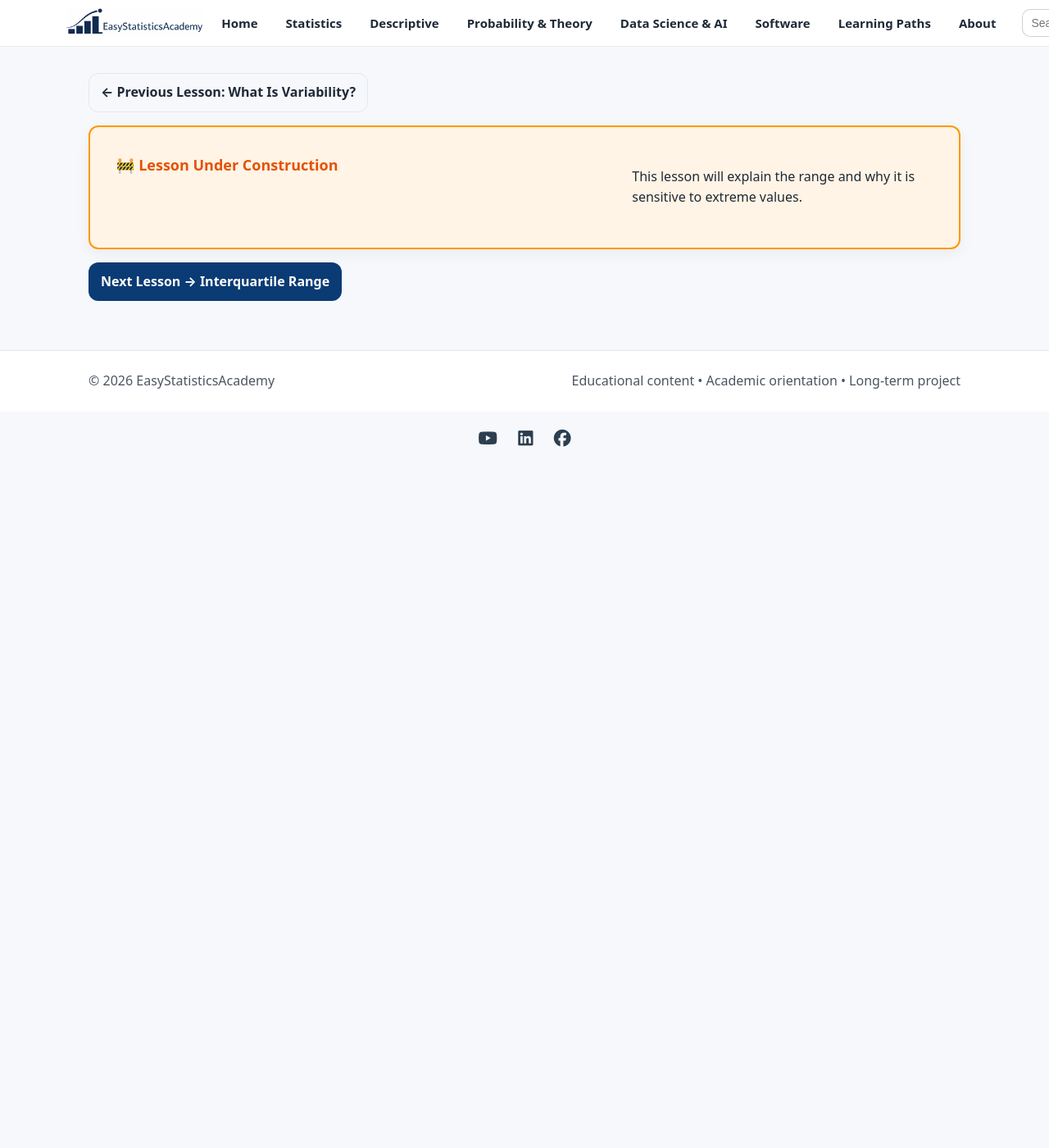
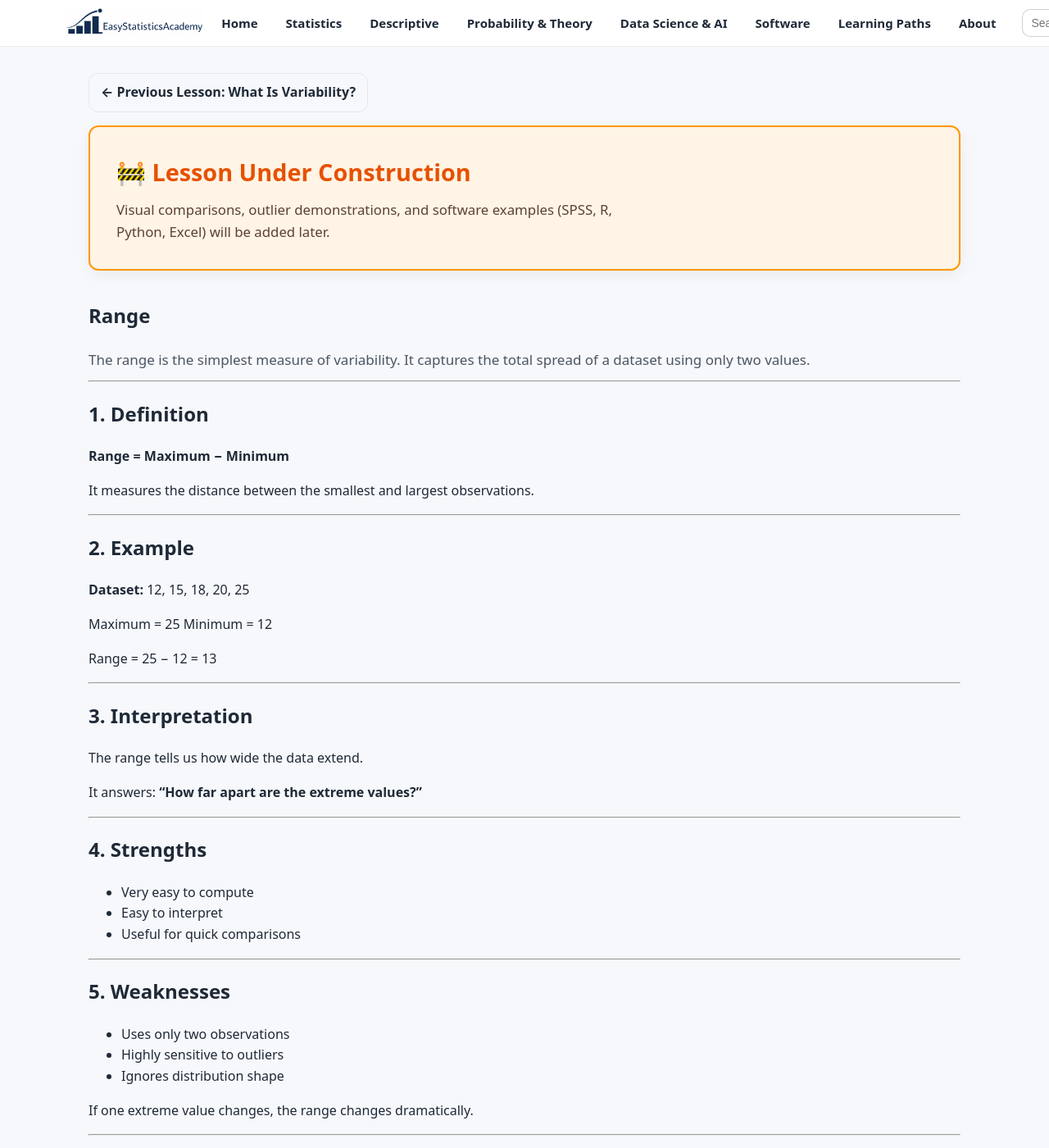
Before and after one commit to ammar-homaida-statistics/easystatisticsacademy, a Jekyll site: the page built from descriptive/spread/range/index.md, in a window 1280 px wide and 1400 px high. Shown: the whole window at 82% size. Built offline with Jekyll 4.4.1, drawn with Linux system fonts in a browser that asks for light colours; some of the changed text lies outside the part shown.

Commit message:
Add lesson content

```diff
--- a/descriptive/spread/range/index.md
+++ b/descriptive/spread/range/index.md
@@ -1,7 +1,7 @@
 ---
 layout: default
 title: "Range"
-description: "The simplest measure of spread and its limitations."
+description: "The simplest measure of spread: difference between the maximum and minimum values."
 permalink: /descriptive/spread/range/
 sidebar: false
 ---
@@ -12,16 +12,133 @@ sidebar: false
   </a>
 </section>
 
+<!-- UNDER CONSTRUCTION NOTICE -->
 <section class="section section-slim">
   <div class="callout" style="background:#fff4e5;border:2px solid #ff9800;padding:2rem;border-radius:12px;">
-    <h2 style="margin-top:0;color:#e65100;">🚧 Lesson Under Construction</h2>
-    <p>This lesson will explain the range and why it is sensitive to extreme values.</p>
+    <div class="callout-copy">
+      <h2 style="margin-top:0;color:#e65100;font-size:1.8rem;">
+        🚧 Lesson Under Construction
+      </h2>
+      <p style="margin:0;font-size:1.05rem;color:#5d4037;line-height:1.6;">
+        Visual comparisons, outlier demonstrations, and software examples (SPSS, R, Python, Excel) will be added later.
+      </p>
+    </div>
   </div>
+</section>
+
+<section class="section">
+  <div class="section-head">
+    <h1>Range</h1>
+    <p class="lead">
+      The range is the simplest measure of variability.
+      It captures the total spread of a dataset using only two values.
+    </p>
+  </div>
+
+  <hr>
+
+  <h2>1. Definition</h2>
+
+  <p>
+    <strong>Range = Maximum − Minimum</strong>
+  </p>
+
+  <p>
+    It measures the distance between the smallest and largest observations.
+  </p>
+
+  <hr>
+
+  <h2>2. Example</h2>
+
+  <p><strong>Dataset:</strong> 12, 15, 18, 20, 25</p>
+
+  <p>
+    Maximum = 25
+    Minimum = 12
+  </p>
+
+  <p>
+    Range = 25 − 12 = 13
+  </p>
+
+  <hr>
+
+  <h2>3. Interpretation</h2>
+
+  <p>
+    The range tells us how wide the data extend.
+  </p>
+
+  <p>
+    It answers:
+    <strong>“How far apart are the extreme values?”</strong>
+  </p>
+
+  <hr>
+
+  <h2>4. Strengths</h2>
+
+  <ul>
+    <li>Very easy to compute</li>
+    <li>Easy to interpret</li>
+    <li>Useful for quick comparisons</li>
+  </ul>
+
+  <hr>
+
+  <h2>5. Weaknesses</h2>
+
+  <ul>
+    <li>Uses only two observations</li>
+    <li>Highly sensitive to outliers</li>
+    <li>Ignores distribution shape</li>
+  </ul>
+
+  <p>
+    If one extreme value changes, the range changes dramatically.
+  </p>
+
+  <hr>
+
+  <h2>6. Outlier Sensitivity Example</h2>
+
+  <p><strong>Dataset A:</strong> 10, 12, 14, 16, 18</p>
+  <p>Range = 18 − 10 = 8</p>
+
+  <p><strong>Dataset B:</strong> 10, 12, 14, 16, 50</p>
+  <p>Range = 50 − 10 = 40</p>
+
+  <p>
+    A single extreme value increased the range fivefold.
+  </p>
+
+  <hr>
+
+  <h2>7. When Is Range Useful?</h2>
+
+  <ul>
+    <li>Preliminary data exploration</li>
+    <li>Quality control limits</li>
+    <li>Temperature variation reports</li>
+  </ul>
+
+  <hr>
+
+  <h2>Summary</h2>
+
+  <ul>
+    <li>Range = max − min.</li>
+    <li>Simple but limited.</li>
+    <li>Extremely sensitive to outliers.</li>
+    <li>Should not be used alone for serious analysis.</li>
+  </ul>
+
 </section>
 
 <section class="section section-slim">
   <a class="btn" href="/descriptive/spread/interquartile-range/">
-    Next Lesson → Interquartile Range
+    Next Lesson → Interquartile Range (IQR)
   </a>
 </section>
 
```
